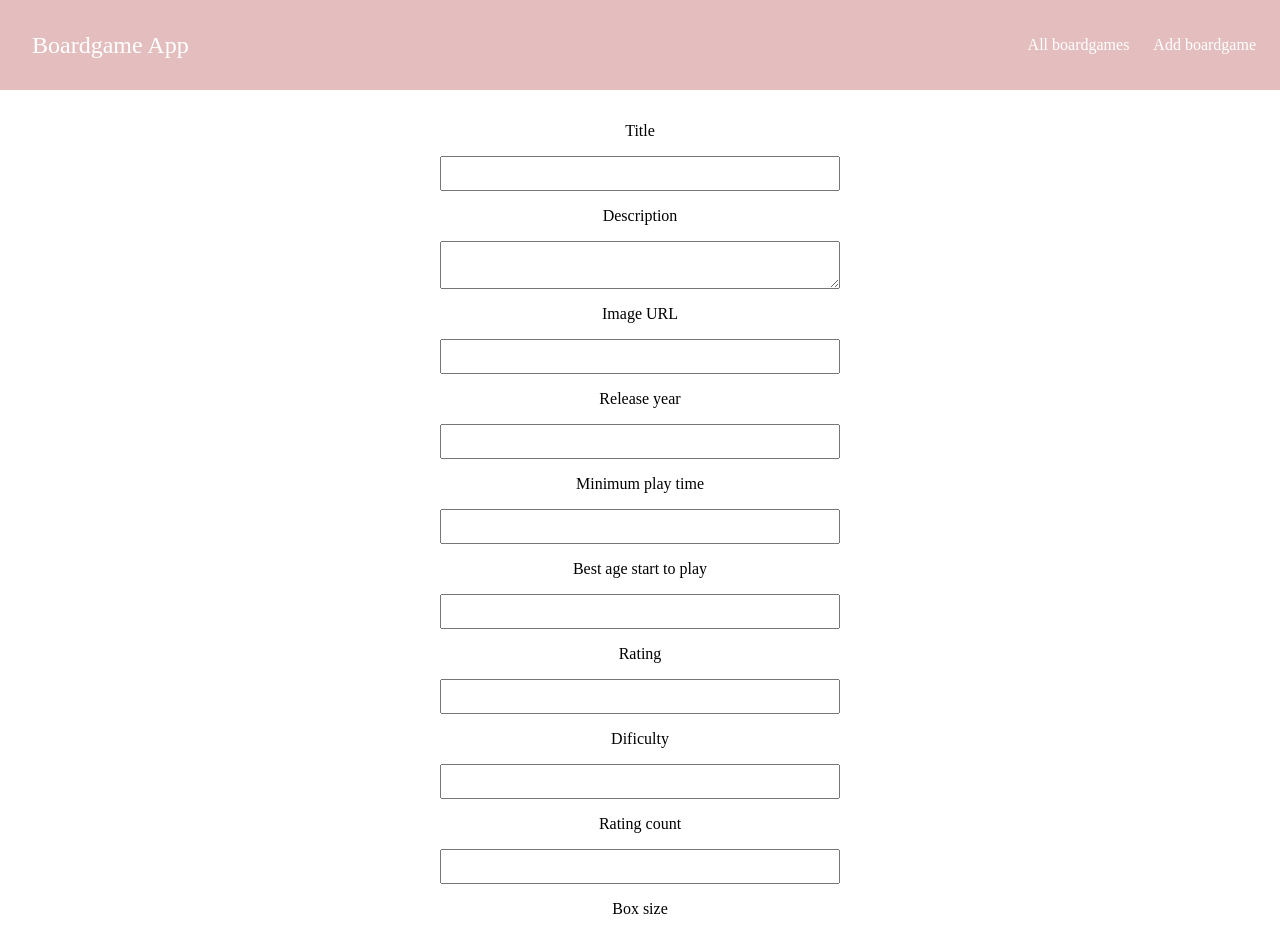
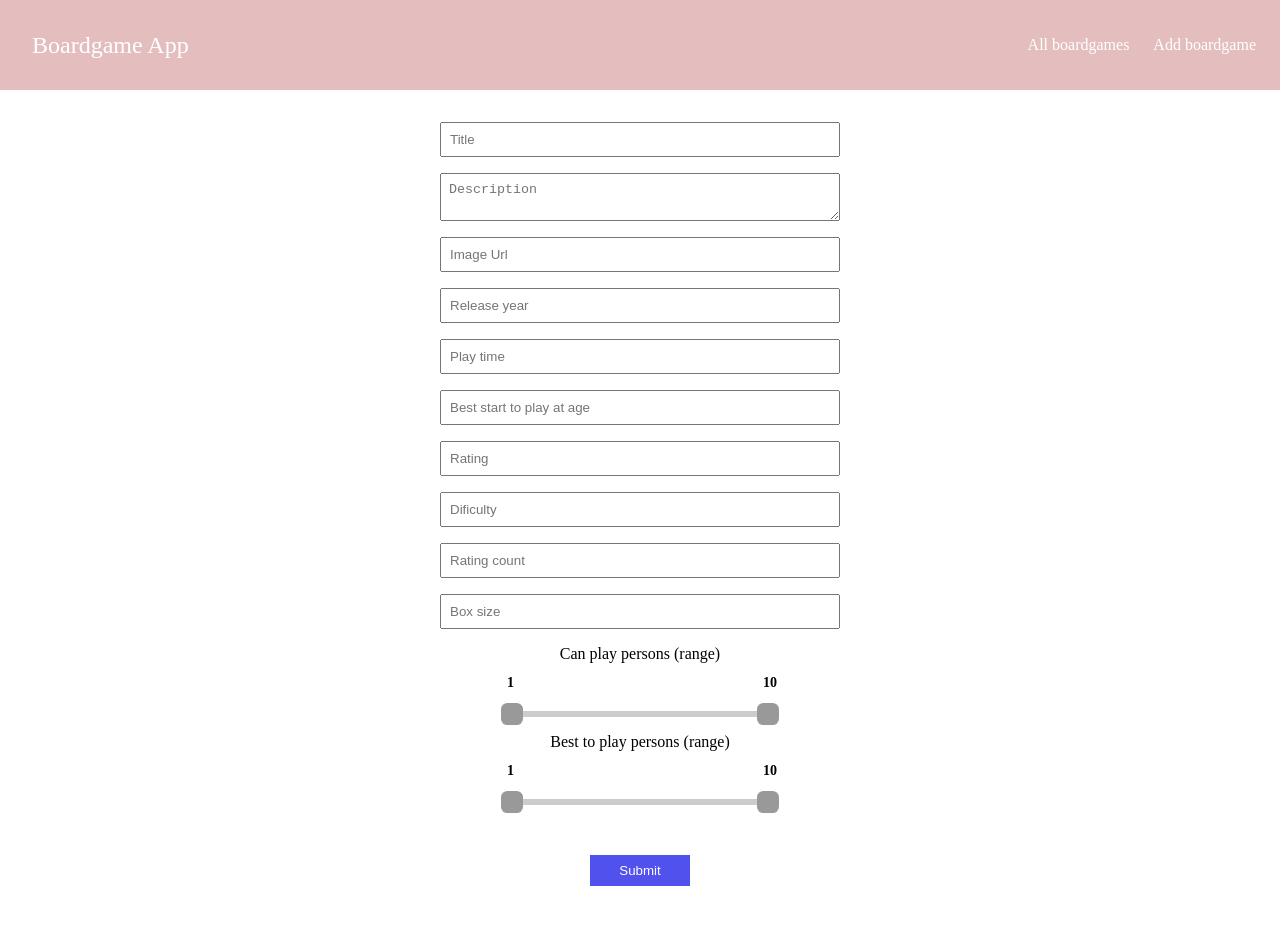
Before and after one commit to sauginte/boardgames-app, a Next.js app: page /insert in a window 1280 px wide. Shown: the top 932 px of the page. Built offline with nearby package versions, Linux system fonts and the light colour scheme.

Commit message:
fixed insert page, added footer

```diff
--- a/components/CardsWrapper/styles.module.css
+++ b/components/CardsWrapper/styles.module.css
@@ -1,6 +1,8 @@
 .container {
+  min-height: 620px;
   display: flex;
   flex-direction: column;
   gap: 2rem;
   padding: 2rem;
+  flex: 1;
 }
--- a/components/InsertBoardgame/InsertBoardgame.tsx
+++ b/components/InsertBoardgame/InsertBoardgame.tsx
@@ -1,11 +1,17 @@
-import { useEffect, useState } from "react";
+import { useState } from "react";
 import styles from "./styles.module.css";
 import axios from "axios";
 import Cookies from "js-cookie";
 import Button from "../Button/Button";
+import { ToastContainer, toast } from "react-toastify";
+import RangeSlider from "../RangeSlider/RangeSlider";
+import { getRangeArray } from "./helper";
+import { useRouter } from "next/router";
 
 const InsertBoardgame = () => {
   const jwt = Cookies.get("user-jwt-token");
+
+  const router = useRouter();
 
   const [title, setTitle] = useState("");
   const [description, setDescription] = useState("");
@@ -17,18 +23,8 @@ const InsertBoardgame = () => {
   const [dificulty, setDificulty] = useState("");
   const [boxSize, setBoxSize] = useState("");
   const [ratingCount, setRatingCount] = useState("");
-  const [canPlayPersons, setCanPlayPersons] = useState("");
-  const [bestPlayPersons, setBestPlayPersons] = useState("");
-
-  const canPlayPersonsArray = canPlayPersons
-    .split(",")
-    .map((val) => parseInt(val.trim()))
-    .filter((val) => !isNaN(val));
-
-  const bestPlayPersonsArray = bestPlayPersons
-    .split(",")
-    .map((val) => parseInt(val.trim()))
-    .filter((val) => !isNaN(val));
+  const [canPlayPersons, setCanPlayPersons] = useState<number[]>([1, 10]);
+  const [bestPlayPersons, setBestPlayPersons] = useState<number[]>([1, 10]);
 
   const onSubmit = async () => {
     try {
@@ -43,8 +39,8 @@ const InsertBoardgame = () => {
         dificulty: dificulty,
         boxSize: boxSize,
         ratingCount: ratingCount,
-        canPlayPersons: canPlayPersonsArray,
-        bestPlayPersons: bestPlayPersonsArray,
+        canPlayPersons: getRangeArray(canPlayPersons),
+        bestPlayPersons: getRangeArray(bestPlayPersons),
       };
 
       const response = await axios.post(
@@ -52,8 +48,22 @@ const InsertBoardgame = () => {
         boardgameBody,
         { headers: { Authorization: jwt } }
       );
-      Cookies.set("user-jwt-token", response.data.jwt);
-      console.log(boardgameBody);
+
+      if (response.status === 200 || response.status == 201) {
+        toast.success("Boardgame successfully added", {
+          position: "bottom-center",
+          autoClose: 5000,
+          hideProgressBar: false,
+          closeOnClick: false,
+          pauseOnHover: true,
+          draggable: true,
+          progress: undefined,
+          theme: "light",
+        });
+        setTimeout(() => {
+          router.push("/");
+        }, 4000);
+      }
     } catch (err) {
       console.log(err);
     }
@@ -61,90 +71,80 @@ const InsertBoardgame = () => {
   return (
     <div>
       <div className={styles.form}>
-        <label>Title</label>
         <input
           type="text"
-          name="title"
+          placeholder="Title"
           value={title}
           onChange={(e) => setTitle(e.target.value)}
         />
-        <label>Description</label>
         <textarea
-          name="description"
+          placeholder="Description"
           value={description}
           onChange={(e) => setDescription(e.target.value)}
         />
-        <label>Image URL</label>
         <input
           type="text"
-          name="imgUrl"
+          placeholder="Image Url"
           value={imgUrl}
           onChange={(e) => setImgUrl(e.target.value)}
         />
-        <label>Release year</label>
         <input
           type="number"
-          name="releaseYear"
+          placeholder="Release year"
           value={releaseYear}
           onChange={(e) => setReleaseYear(e.target.value)}
         />
-        <label>Minimum play time</label>
         <input
           type="number"
-          name="playTime"
+          placeholder="Play time"
           value={playTime}
           onChange={(e) => setPlayTime(e.target.value)}
         />
-        <label>Best age start to play</label>
         <input
           type="number"
-          name="bestStartPlayAtAge"
+          placeholder="Best start to play at age"
           value={startAge}
           onChange={(e) => setStartAge(e.target.value)}
         />
-        <label>Rating</label>
         <input
           type="number"
-          name="rating"
+          placeholder="Rating"
           value={rating}
           onChange={(e) => setRating(e.target.value)}
         />
-        <label>Dificulty</label>
         <input
           type="number"
-          name="dificulty"
+          placeholder="Dificulty"
           value={dificulty}
           onChange={(e) => setDificulty(e.target.value)}
         />
-        <label>Rating count</label>
         <input
           type="number"
-          name="ratingCount"
+          placeholder="Rating count"
           value={ratingCount}
           onChange={(e) => setRatingCount(e.target.value)}
         />
-        <label>Box size</label>
         <input
           type="text"
-          name="boxSize"
+          placeholder="Box size"
           value={boxSize}
           onChange={(e) => setBoxSize(e.target.value)}
         />
-        <label>Can play persons</label>
-        <input
-          type="text"
-          name="canPlayPersons"
-          value={canPlayPersons}
-          onChange={(e) => setCanPlayPersons(e.target.value)}
-        />
-        <label>Best play persons</label>
-        <input
-          type="text"
-          name="bestPlayPersons"
-          value={bestPlayPersons}
-          onChange={(e) => setBestPlayPersons(e.target.value)}
-        />
+
+        <label className={styles.playPersonsLabel}>
+          Can play persons (range)
+        </label>
+        <RangeSlider value={canPlayPersons} setValue={setCanPlayPersons} />
+
+        <label className={styles.playPersonsLabel}>
+          Best to play persons (range)
+        </label>
+        <RangeSlider value={bestPlayPersons} setValue={setBestPlayPersons} />
+        <br />
+
         <Button title="Submit" type="DEFAULT" onClick={onSubmit} />
+
+        <ToastContainer />
       </div>
     </div>
   );
--- /dev/null
+++ b/components/InsertBoardgame/helper.tsx
@@ -0,0 +1,3 @@
+export const getRangeArray = ([start, end]: number[]) => {
+  return Array.from({ length: end - start + 1 }, (_, i) => start + i);
+};
--- a/components/InsertBoardgame/styles.module.css
+++ b/components/InsertBoardgame/styles.module.css
@@ -16,3 +16,6 @@
     padding: 0.5rem;
   }
 }
+.playPersonsLabel {
+  padding-bottom: 2rem;
+}
--- /dev/null
+++ b/components/RangeSlider/RangeSlider.tsx
@@ -0,0 +1,60 @@
+import { Range } from "react-range";
+
+type RangeSliderProps = {
+  value: number[];
+  setValue: (value: number[]) => void;
+};
+
+const RangeSlider = ({ value, setValue }: RangeSliderProps) => {
+  return (
+    <Range
+      step={1}
+      min={1}
+      max={10}
+      values={value!}
+      onChange={(values) => setValue(values)}
+      renderTrack={({ props, children }) => (
+        <div
+          {...props}
+          style={{
+            ...props.style,
+            height: "6px",
+            width: "20%",
+            backgroundColor: "#ccc",
+          }}
+        >
+          {children}
+        </div>
+      )}
+      renderThumb={({ props, index }) => (
+        <div
+          {...props}
+          key={props.key}
+          style={{
+            ...props.style,
+            height: "22px",
+            width: "22px",
+            backgroundColor: "#999",
+            borderRadius: "0.4rem",
+          }}
+        >
+          <div
+            style={{
+              position: "absolute",
+              top: "-30px",
+              color: "#000",
+              fontSize: "14px",
+              fontWeight: "bold",
+              padding: "2px 6px",
+              borderRadius: "4px",
+            }}
+          >
+            {value[index]}
+          </div>
+        </div>
+      )}
+    />
+  );
+};
+
+export default RangeSlider;
--- a/package.json
+++ b/package.json
@@ -13,7 +13,9 @@
     "js-cookie": "^3.0.5",
     "next": "15.3.3",
     "react": "^19.0.0",
-    "react-dom": "^19.0.0"
+    "react-dom": "^19.0.0",
+    "react-range": "^1.10.0",
+    "react-toastify": "^11.0.5"
   },
   "devDependencies": {
     "@eslint/eslintrc": "^3",
--- a/pages/index.tsx
+++ b/pages/index.tsx
@@ -5,6 +5,7 @@ import axios from "axios";
 import Cookie from "js-cookie";
 import Header from "../components/Header/Header";
 import CardsWrapper from "@/components/CardsWrapper/CardsWrapper";
+import Footer from "@/components/Footer/Footer";
 
 export default function Home() {
   const router = useRouter();
@@ -36,6 +37,7 @@ export default function Home() {
     <>
       <Header />
       <CardsWrapper boardgames={boardgames} />
+      <Footer />
     </>
   );
 }
```
Also changed, not shown: components/BoardgameView/BoardgameView.tsx (+4 -3 lines), components/Footer/Footer.tsx (added, +7 -0 lines), components/Footer/styles.module.css (added, +7 -0 lines), 1 other file (tests, documents, lock files or other folders).
